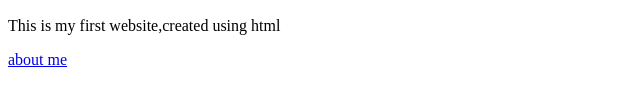
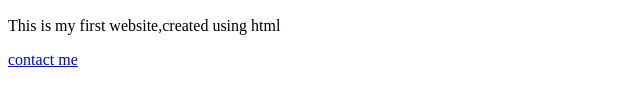
Before and after one commit to greatnessunuabor88-dev/my-first-project, a plain HTML site: page index.html in a window 1280 px wide. Shown: the part 148-254 px from the top of the page, 0-640 px from the left. Drawn offline with Linux system fonts and the light colour scheme.

Commit message:
Add contact link to homepage

```diff
--- a/index.html
+++ b/index.html
@@ -8,6 +8,6 @@
     <p>i am learning Github</p>
     <h2>Welcome!</h2>
     <p>This is my first website,created using html</p>
-    <a href="about.html">about me </a>
+    <a href="contact.html">contact me</a>
   </body>
 </html>
```
